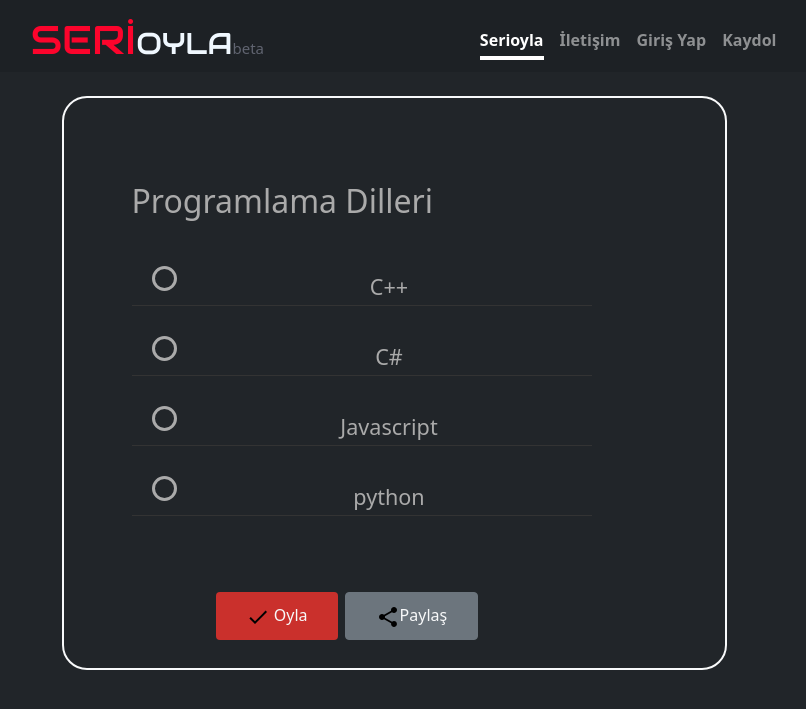
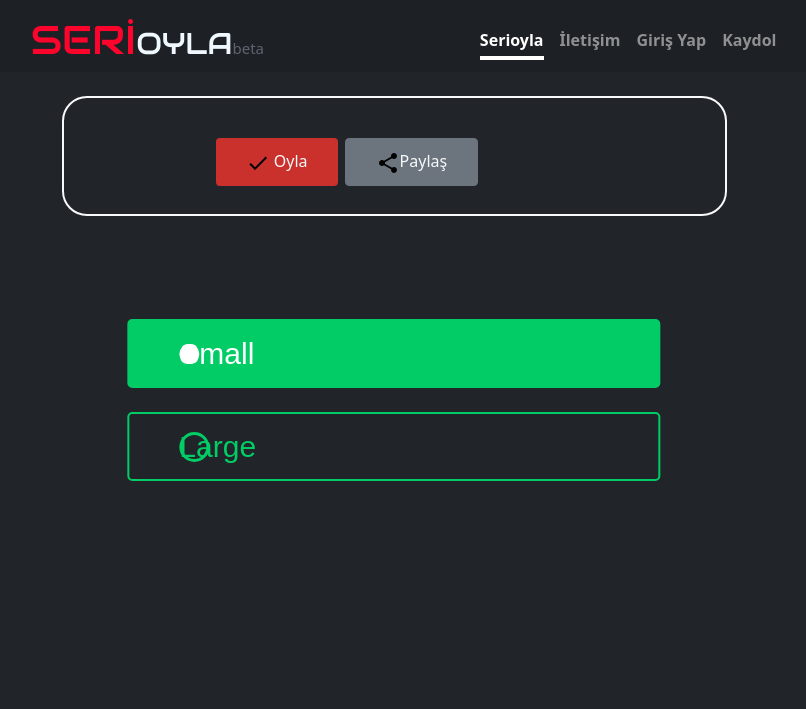
Before and after one commit to y-oztrk/serioyla.com, a PHP site: page /vote.html in a window 1280 px wide. Shown: the top 709 px of the page, without its empty margins (246-1052 px from the left). Run offline with PHP 8.4, Linux system fonts and the light colour scheme.

Commit message:
oylama sayfası yapılamadı

```diff
--- a/js/script.js
+++ b/js/script.js
@@ -78,3 +78,75 @@ $("#create-poll").click(function () {
         toast('error', 2500, 'Başlık ve en az iki seçenek dolu olmalı!')
     }
 });
+
+
+
+
+
+
+document.addEventListener('DOMContentLoaded', function () {
+    var radioButtons = document.getElementsByName('items');
+    var fill = document.getElementById('fill');
+    var hasSelection = false;
+    var prevRect, checkedButton;
+
+    function updateOffsets() {
+      if (checkedButton) {
+        var rect = checkedButton.nextElementSibling.getBoundingClientRect();
+        fill.style.transition = 'none';
+        fill.style.top = (rect.top + 5  + document.body.scrollTop) + 'px';
+        fill.style.left = (rect.left + 5 + document.body.scrollLeft) + 'px';
+        prevRect = rect;
+      }
+    }
+
+    window.addEventListener('resize', updateOffsets);
+    window.addEventListener('scroll', updateOffsets);
+
+    document.addEventListener('change', function (e) {
+       if (e.target.name === 'items') {
+
+
+        Array.from(radioButtons).forEach(function (radioButton) {
+          if (radioButton.checked) {
+            checkedButton = radioButton;
+            radioButton.parentNode.className = 'selected';
+            var rect = radioButton.nextElementSibling.getBoundingClientRect();
+
+            if (!hasSelection) {
+              fill.style.transition = 'none';
+              fill.style.top = (rect.top + 5 + document.body.scrollTop) + 'px';
+              fill.style.left = (rect.left + 5 + document.body.scrollLeft) + 'px';
+
+              fill.style.transform = 'scale(.2)';
+
+              setTimeout(function () {
+                fill.style.transition = '';
+                fill.style.opacity = 1;
+                fill.style.transform = 'scale(1)';
+              }, 25);
+            } else {
+              fill.style.transition = 'none';
+              fill.style.top = (rect.top + 5 + document.body.scrollTop) + 'px';
+              fill.style.left = (rect.left + 5 + document.body.scrollLeft) + 'px';
+              fill.style.transform = 'scale(1) translateY(' + (0 - (rect.top - prevRect.top - 5)) + 'px)';
+
+              setTimeout(function () {
+                fill.style.transition = '';
+                fill.style.opacity = 1;
+                fill.style.transform = 'scale(1) translateY(0px) translateX(0px)';
+              }, 25);
+
+            }
+
+            hasSelection = true;
+            prevRect = rect;
+          } else {
+            radioButton.parentNode.className = '';
+          }
+        });
+
+        return;
+      }
+    });
+  });
--- a/style/custom.css
+++ b/style/custom.css
@@ -72,7 +72,7 @@
     padding: 1rem !important;
   }
 }
-@media only screen and (max-width: 991px) {
+@media only screen and (max-width: 1200px) {
   #title-h3 {
     padding-left: 0 !important;
   }
@@ -236,102 +236,48 @@ effect 3
   --fieldBorderColorActive: transparent;
 }
 
-.container_radius {
-  display: block;
-  position: relative;
-  margin: 40px auto;
-  height: auto;
-  width: 500px;
-  padding: 20px;
+.container-radio{
+  position: absolute;
+  transform: translate(-50%, -50%);
+  top: 50%;
+  left: 50%;
+
+}
+input[type="radio"]{
+  display: none;
 }
 
-h2 {
-  color: #aaaaaa;
+.voting-desc{
+
+  position: relative;
+  color: #01cc65;
+  font-family: 'poppins',sans-serif;
+  font-size: 30px;
+  border: 2px solid #01cc65;
+  border-radius: 5px;
+  padding: 10px 50px;
+  display: flex;
+  align-items: center;
+  cursor: pointer;
 }
 
-.container ul {
-  list-style: none;
-  margin: 0;
-  padding: 0;
-  overflow: auto;
-}
-
-ul li {
-  color: #aaaaaa;
-  display: block;
-  position: relative;
-  float: left;
-  width: 100%;
-  height: 70px;
-  border-bottom: 1px solid #333;
-}
-
-ul li input[type="radio"] {
-  position: absolute;
-  visibility: hidden;
-}
-
-ul li label {
-  display: block;
-  position: relative;
-  font-weight: 300;
-  font-size: 1.35em;
-  padding: 25px 25px 25px 80px;
-  margin: 10px auto;
-  height: 30px;
-  z-index: 9;
-  cursor: pointer;
-  -webkit-transition: all 0.25s linear;
-  text-align: center;
-}
-
-ul li:hover label {
-  color: #ffffff;
-}
-
-ul li .check {
-  display: block;
-  position: absolute;
-  border: 3px solid #aaaaaa;
-  border-radius: 100%;
-  height: 25px;
-  width: 25px;
-  top: 30px;
-  left: 20px;
-  z-index: 5;
-  transition: border 0.25s linear;
-  -webkit-transition: border 0.25s linear;
-}
-
-ul li:hover .check {
-  border: 5px solid #ffffff;
-}
-
-ul li .check::before {
-  display: block;
+.voting-desc::before{
   position: absolute;
   content: "";
-  border-radius: 100%;
-  height: 15px;
-  width: 15px;
-  top: 5px;
-  left: 5px;
-  right: 5px;
-  left: 5px;
-  margin: auto;
-  transition: background 0.25s linear;
-  -webkit-transition: background 0.25s linear;
+  height: 30px;
+  width: 30px;
+  border: 3px solid #01cc65;
+  border-radius: 50%;
+  margin-right: 20px;
 }
+input[type="radio"]:checked + .voting-desc{
+  background-color: #01cc65;
+  color: white;
 
-input[type="radio"]:checked ~ .check {
-  border: 1px solid #0dff92;
 }
-
-input[type="radio"]:checked ~ .check::before {
-  background: #0dff92;
-  right: 5px;
+input[type="radio"]:checked + .voting-desc::before{
+  height: 16px;
+  width: 16px;
+  border: 10px solid white;
+  background-color: #01cc65;
 }
-
-input[type="radio"]:checked ~ label {
-  color: #0dff92;
-}
--- a/vote.html
+++ b/vote.html
@@ -48,40 +48,11 @@
                         <!-- <h5 style="color: aliceblue; font-size: 18px;">Anket Başlığı</h5> -->
 
                         <div class="container">
-                            <div class="col-5" id="options-col">
-                                <div class="container_radius">
-
-                                    <h2>Programlama Dilleri</h2>
-
-                                    <ul class="pt-2">
-                                    <li>
-                                      <input type="radio" id="f-option" name="selector">
-                                      <label for="f-option">C++</label>
-
-                                      <div class="check"></div>
-                                    </li>
-
-                                    <li>
-                                      <input type="radio" id="s-option" name="selector">
-                                      <label for="s-option">C#</label>
-
-                                      <div class="check"><div class="inside"></div></div>
-                                    </li>
-
-                                    <li>
-                                      <input type="radio" id="t-option" name="selector">
-                                      <label for="t-option">Javascript</label>
-
-                                      <div class="check"><div class="inside"></div></div>
-                                    </li>
-                                    <li>
-                                        <input type="radio" id="b-option" name="selector">
-                                        <label for="b-option">python</label>
-
-                                        <div class="check"><div class="inside"></div></div>
-                                      </li>
-                                  </ul>
-                                  </div>
+                            <div class="col-5 container-radio" id="options-col">
+                                <input type="radio" name="size" id="small" checked="checked">
+                                <label for="small" class="voting-desc">Small</label><br>
+                                <input type="radio" name="size" id="large">
+                                <label for="large" class="voting-desc">Large</label>
                             </div>
                     </form>
                     <div class="col-md-12">
```
Also changed, not shown: images/add_input.svg, images/trash.svg.
